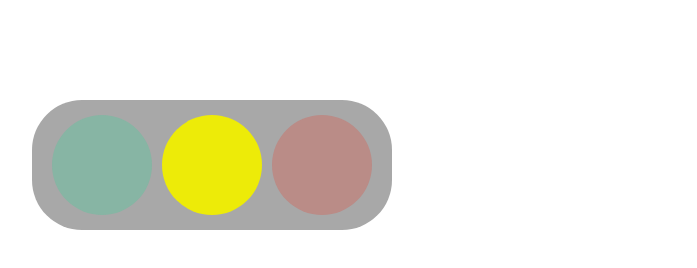
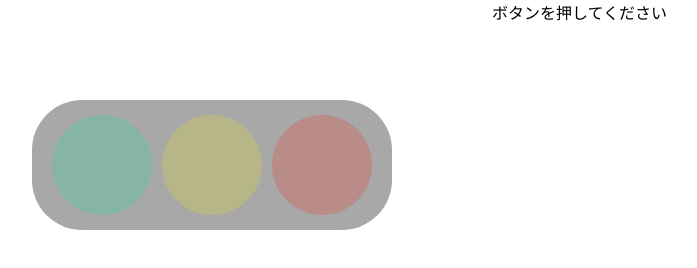
Before and after one commit to igatake/Traffic-Light, a plain HTML site: page index.html in a window 1280 px wide. Shown: the whole page, without its empty margins (68-765 px from the left). Drawn offline with nearby package versions, Linux system fonts and the light colour scheme.

Commit message:
refs #1 fixed

```diff
--- a/index.html
+++ b/index.html
@@ -4,20 +4,25 @@
     <meta charset="utf-8">
     <title>Traffic Light</title>
     <link rel="stylesheet" href="master.css">
-    <script
-src="https://code.jquery.com/jquery-3.3.1.min.js"
+    <script src="https://code.jquery.com/jquery-3.3.1.min.js"
 integrity="sha256-FgpCb/KJQlLNfOu91ta32o/NMZxltwRo8QtmkMRdAu8="
 crossorigin="anonymous"></script>
   </head>
   <body>
     <div id="container">
-      <div id="blue" class="lights">
+      <div id="blue" class="lights chg__opc">
       </div>
       <div id="yellow" class="lights">
       </div>
       <div id="red" class="lights">
       </div>
     </div>
-  <script src="main.js" charset="utf-8"></script>
+    <div class="btn__container">
+      <div class="display">
+        <p class="display__text">ボタンを押してください</p>
+      </div>
+      <div id="btn"></div>
+    </div>
+  <script src="button.js" charset="utf-8"></script>
   </body>
 </html>
```
